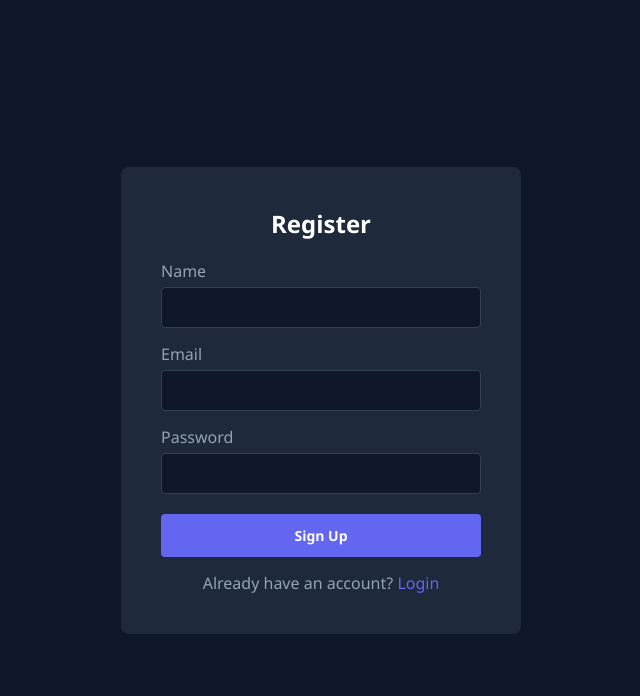
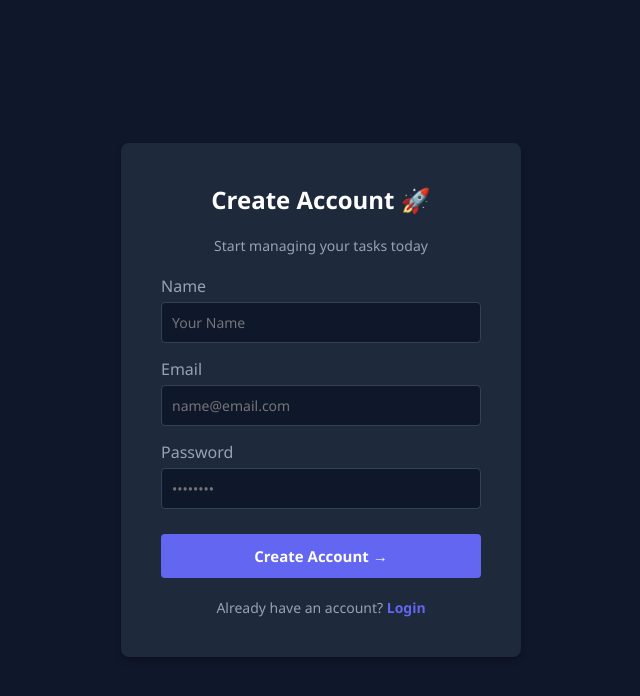
Before and after one commit to yashhiwale/task-manager, a React app in the folder frontend/: page /register in a window 1280 px wide. Shown: the top 696 px of the page, without its empty margins (319-959 px from the left). Built offline with nearby package versions, Linux system fonts and the light colour scheme; the HTML template or start-up script is replaced by a standard one.

Commit message:
fix absolute authentication parameters structure for registration endpoint

```diff
--- a/frontend/src/pages/Login.jsx
+++ b/frontend/src/pages/Login.jsx
@@ -3,47 +3,82 @@ import { useNavigate, Link } from 'react-router-dom';
 
 const Login = () => {
   const navigate = useNavigate();
-  const [formData, setFormData] = useState({ email: '', password: '' });
+  const [email, setEmail] = useState('');
+  const [password, setPassword] = useState('');
   const [error, setError] = useState('');
 
   const handleSubmit = async (e) => {
     e.preventDefault();
+    setError('');
+
     try {
       const response = await fetch('https://task-manager-9glc.onrender.com/api/auth/login', {
         method: 'POST',
-        headers: { 'Content-Type': 'application/json' },
-        body: JSON.stringify(formData)
+        headers: {
+          'Content-Type': 'application/json'
+        },
+        body: JSON.stringify({ email, password })
       });
+
       const data = await response.json();
+
       if (response.ok) {
         localStorage.setItem('token', data.token);
         localStorage.setItem('user', JSON.stringify(data.user));
         navigate('/dashboard');
       } else {
-        setError(data.message || 'Login failed');
+        setError(data.message || 'Invalid email or credentials.');
       }
     } catch (err) {
-      setError('Network error. Try again.');
+      console.error("Login Error:", err);
+      setError('Server integration failed. Try again.');
     }
   };
 
   return (
-    <div style={{ display: 'flex', justifyContent: 'center', alignItems: 'center', minHeight: '100vh', backgroundColor: '#0f172a', color: '#fff' }}>
-      <div style={{ backgroundColor: '#1e293b', padding: '40px', borderRadius: '8px', width: '100%', maxWidth: '400px' }}>
-        <h2 style={{ textAlign: 'center', marginBottom: '20px' }}>Login</h2>
-        {error && <div style={{ backgroundColor: '#7f1d1d', padding: '10px', borderRadius: '4px', marginBottom: '15px', textAlign: 'center' }}>{error}</div>}
+    <div style={{ display: 'flex', justifyContent: 'center', alignItems: 'center', minHeight: '100vh', backgroundColor: '#0f172a', color: '#fff', padding: '15px' }}>
+      <div style={{ backgroundColor: '#1e293b', padding: '40px', borderRadius: '8px', width: '100%', maxWidth: '400px', boxShadow: '0 4px 6px -1px rgba(0,0,0,0.3)' }}>
+        <h2 style={{ textAlign: 'center', marginBottom: '20px' }}>Login 🔑</h2>
+
+        {error && (
+          <div style={{ backgroundColor: '#7f1d1d', border: '1px solid #f87171', padding: '10px', borderRadius: '4px', marginBottom: '15px', textAlign: 'center', fontSize: '14px' }}>
+            {error}
+          </div>
+        )}
+
         <form onSubmit={handleSubmit}>
           <div style={{ marginBottom: '15px' }}>
             <label style={{ display: 'block', marginBottom: '5px', color: '#94a3b8' }}>Email</label>
-            <input type="email" required style={{ width: '100%', padding: '10px', borderRadius: '4px', border: '1px solid #334155', backgroundColor: '#0f172a', color: '#fff' }} onChange={(e) => setFormData({ ...formData, email: e.target.value })} />
+            <input
+              type="email"
+              required
+              value={email}
+              placeholder="name@email.com"
+              style={{ width: '100%', padding: '10px', borderRadius: '4px', border: '1px solid #334155', backgroundColor: '#0f172a', color: '#fff', boxSizing: 'border-box' }}
+              onChange={(e) => setEmail(e.target.value)}
+            />
           </div>
-          <div style={{ marginBottom: '20px' }}>
+
+          <div style={{ marginBottom: '25px' }}>
             <label style={{ display: 'block', marginBottom: '5px', color: '#94a3b8' }}>Password</label>
-            <input type="password" required style={{ width: '100%', padding: '10px', borderRadius: '4px', border: '1px solid #334155', backgroundColor: '#0f172a', color: '#fff' }} onChange={(e) => setFormData({ ...formData, password: e.target.value })} />
+            <input
+              type="password"
+              required
+              value={password}
+              placeholder="••••••••"
+              style={{ width: '100%', padding: '10px', borderRadius: '4px', border: '1px solid #334155', backgroundColor: '#0f172a', color: '#fff', boxSizing: 'border-box' }}
+              onChange={(e) => setPassword(e.target.value)}
+            />
           </div>
-          <button type="submit" style={{ width: '100%', padding: '12px', backgroundColor: '#6366f1', color: '#fff', border: 'none', borderRadius: '4px', cursor: 'pointer', fontWeight: 'bold' }}>Sign In</button>
+
+          <button type="submit" style={{ width: '100%', padding: '12px', backgroundColor: '#6366f1', color: '#fff', border: 'none', borderRadius: '4px', cursor: 'pointer', fontWeight: 'bold', fontSize: '15px' }}>
+            Sign In
+          </button>
         </form>
-        <p style={{ textAlign: 'center', marginTop: '15px', color: '#94a3b8' }}>Don't have an account? <Link to="/register" style={{ color: '#6366f1', textDecoration: 'none' }}>Register</Link></p>
+
+        <p style={{ textAlign: 'center', marginTop: '20px', color: '#94a3b8', fontSize: '14px' }}>
+          Don't have an account? <Link to="/register" style={{ color: '#6366f1', textDecoration: 'none', fontWeight: 'bold' }}>Register</Link>
+        </p>
       </div>
     </div>
   );
--- a/frontend/src/pages/Register.jsx
+++ b/frontend/src/pages/Register.jsx
@@ -3,49 +3,95 @@ import { useNavigate, Link } from 'react-router-dom';
 
 const Register = () => {
   const navigate = useNavigate();
-  const [formData, setFormData] = useState({ name: '', email: '', password: '' });
+  const [name, setName] = useState('');
+  const [email, setEmail] = useState('');
+  const [password, setPassword] = useState('');
   const [error, setError] = useState('');
 
   const handleSubmit = async (e) => {
     e.preventDefault();
+    setError(''); // Reset error states
+
     try {
       const response = await fetch('https://task-manager-9glc.onrender.com/api/auth/register', {
         method: 'POST',
-        headers: { 'Content-Type': 'application/json' },
-        body: JSON.stringify(formData)
+        headers: {
+          'Content-Type': 'application/json'
+        },
+        body: JSON.stringify({ name, email, password })
       });
+
       const data = await response.json();
+
       if (response.ok) {
+        // Direct safe rerouting to login
         navigate('/login');
       } else {
-        setError(data.message || 'Registration failed');
+        setError(data.message || 'Registration structural failed. User might exist.');
       }
     } catch (err) {
-      setError('Network error. Try again.');
+      console.error("Register Error:", err);
+      setError('Something went wrong. Network/Server error!');
     }
   };
 
   return (
-    <div style={{ display: 'flex', justifyContent: 'center', alignItems: 'center', minHeight: '100vh', backgroundColor: '#0f172a', color: '#fff' }}>
-      <div style={{ backgroundColor: '#1e293b', padding: '40px', borderRadius: '8px', width: '100%', maxWidth: '400px' }}>
-        <h2 style={{ textAlign: 'center', marginBottom: '20px' }}>Register</h2>
-        {error && <div style={{ backgroundColor: '#7f1d1d', padding: '10px', borderRadius: '4px', marginBottom: '15px', textAlign: 'center' }}>{error}</div>}
+    <div style={{ display: 'flex', justifyContent: 'center', alignItems: 'center', minHeight: '100vh', backgroundColor: '#0f172a', color: '#fff', padding: '15px' }}>
+      <div style={{ backgroundColor: '#1e293b', padding: '40px', borderRadius: '8px', width: '100%', maxWidth: '400px', boxShadow: '0 4px 6px -1px rgba(0,0,0,0.3)' }}>
+        <h2 style={{ textAlign: 'center', marginBottom: '20px' }}>Create Account 🚀</h2>
+        <p style={{ textAlign: 'center', color: '#94a3b8', fontSize: '14px', marginBottom: '20px' }}>Start managing your tasks today</p>
+
+        {error && (
+          <div style={{ backgroundColor: '#7f1d1d', border: '1px solid #f87171', color: '#fff', padding: '10px', borderRadius: '4px', marginBottom: '15px', textAlign: 'center', fontSize: '14px' }}>
+            {error}
+          </div>
+        )}
+
         <form onSubmit={handleSubmit}>
           <div style={{ marginBottom: '15px' }}>
             <label style={{ display: 'block', marginBottom: '5px', color: '#94a3b8' }}>Name</label>
-            <input type="text" required style={{ width: '100%', padding: '10px', borderRadius: '4px', border: '1px solid #334155', backgroundColor: '#0f172a', color: '#fff' }} onChange={(e) => setFormData({ ...formData, name: e.target.value })} />
+            <input
+              type="text"
+              required
+              value={name}
+              placeholder="Your Name"
+              style={{ width: '100%', padding: '10px', borderRadius: '4px', border: '1px solid #334155', backgroundColor: '#0f172a', color: '#fff', boxSizing: 'border-box' }}
+              onChange={(e) => setName(e.target.value)}
+            />
           </div>
+
           <div style={{ marginBottom: '15px' }}>
             <label style={{ display: 'block', marginBottom: '5px', color: '#94a3b8' }}>Email</label>
-            <input type="email" required style={{ width: '100%', padding: '10px', borderRadius: '4px', border: '1px solid #334155', backgroundColor: '#0f172a', color: '#fff' }} onChange={(e) => setFormData({ ...formData, email: e.target.value })} />
+            <input
+              type="email"
+              required
+              value={email}
+              placeholder="name@email.com"
+              style={{ width: '100%', padding: '10px', borderRadius: '4px', border: '1px solid #334155', backgroundColor: '#0f172a', color: '#fff', boxSizing: 'border-box' }}
+              onChange={(e) => setEmail(e.target.value)}
+            />
           </div>
-          <div style={{ marginBottom: '20px' }}>
+
+          <div style={{ marginBottom: '25px' }}>
             <label style={{ display: 'block', marginBottom: '5px', color: '#94a3b8' }}>Password</label>
-            <input type="password" required style={{ width: '100%', padding: '10px', borderRadius: '4px', border: '1px solid #334155', backgroundColor: '#0f172a', color: '#fff' }} onChange={(e) => setFormData({ ...formData, password: e.target.value })} />
+            <input
+              type="password"
+              required
+              value={password}
+              placeholder="••••••••"
+              style={{ width: '100%', padding: '10px', borderRadius: '4px', border: '1px solid #334155', backgroundColor: '#0f172a', color: '#fff', boxSizing: 'border-box' }}
+              onChange={(e) => setPassword(e.target.value)}
+            />
           </div>
-          <button type="submit" style={{ width: '100%', padding: '12px', backgroundColor: '#6366f1', color: '#fff', border: 'none', borderRadius: '4px', cursor: 'pointer', fontWeight: 'bold' }}>Sign Up</button>
+
+          <button type="submit" style={{ width: '100%', padding: '12px', backgroundColor: '#6366f1', color: '#fff', border: 'none', borderRadius: '4px', cursor: 'pointer', fontWeight: 'bold', fontSize: '15px' }}>
+            Create Account →
+          </button>
         </form>
-        <p style={{ textAlign: 'center', marginTop: '15px', color: '#94a3b8' }}>Already have an account? <Link to="/login" style={{ color: '#6366f1', textDecoration: 'none' }}>Login</Link></p>
+
+        <p style={{ textAlign: 'center', marginTop: '20px', color: '#94a3b8', fontSize: '14px' }}>
+          Already have an account? <Link to="/login" style={{ color: '#6366f1', textDecoration: 'none', fontWeight: 'bold' }}>Login</Link>
+        </p>
       </div>
     </div>
   );
```
